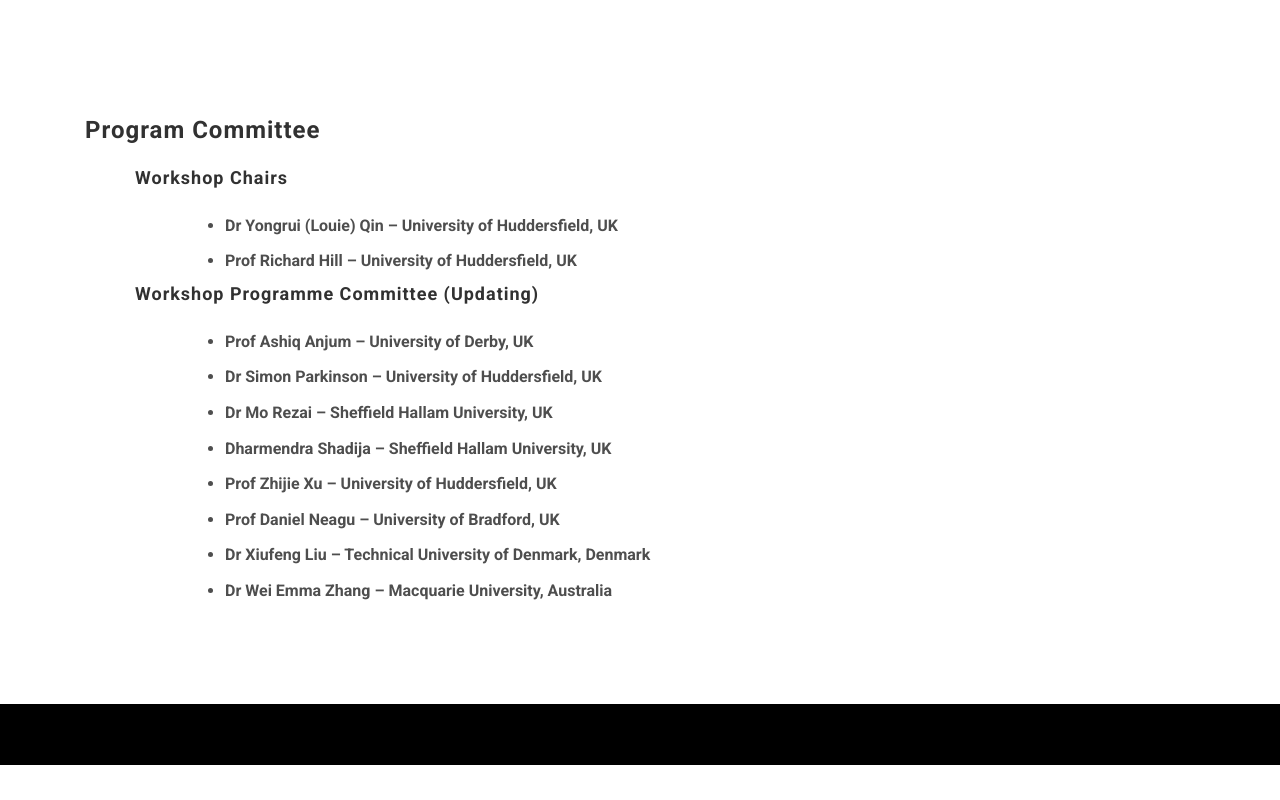
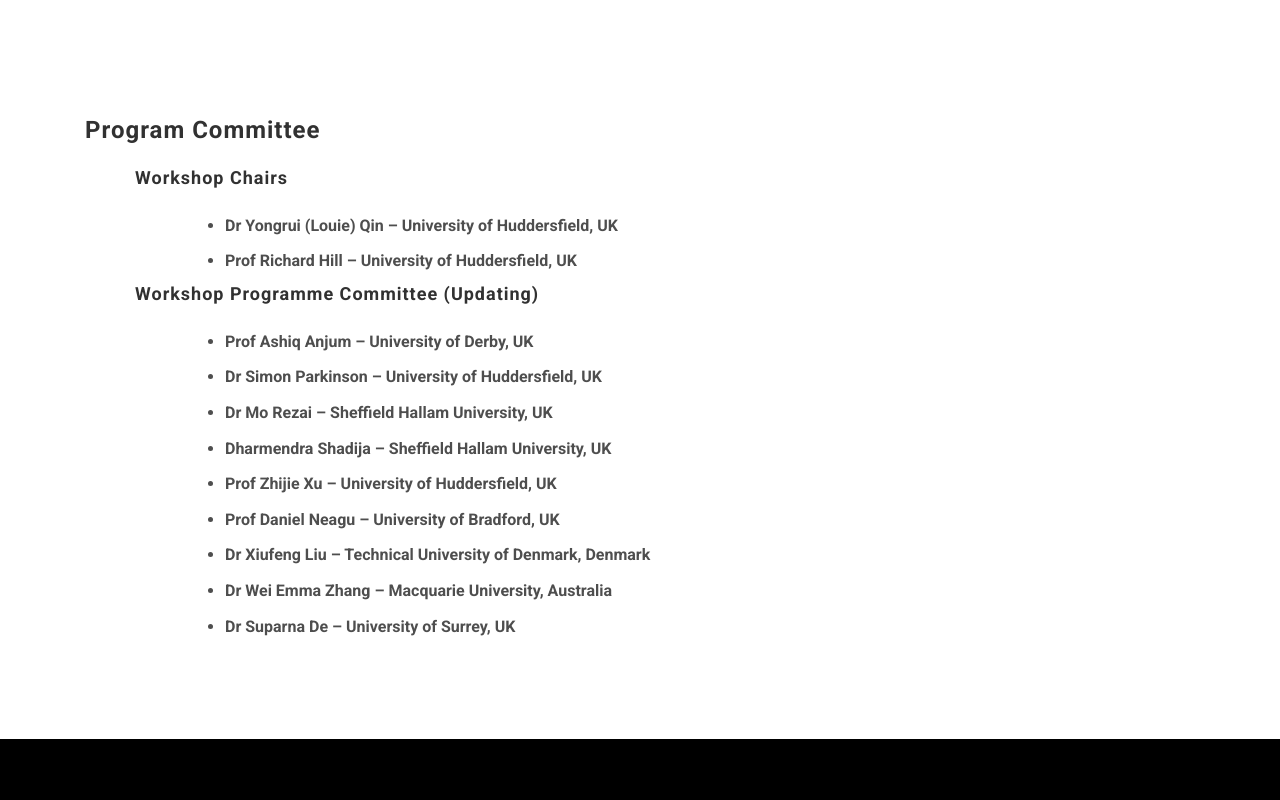
Before and after one commit to hud-cs-research/uciot2017, a website: page index.html in a window 1280 px wide. Shown: the part 2734-3534 px from the top of the page. Before the commit the page ends 3499 px from the top, so only its background shows below. Drawn offline with Linux system fonts and the light colour scheme; files whose address does not match are found by name.

Commit message:
added pc member

```diff
--- a/index.html
+++ b/index.html
@@ -205,6 +205,7 @@
                         <li>Prof Daniel Neagu – University of Bradford, UK</li>
                         <li>Dr Xiufeng Liu – Technical University of Denmark, Denmark</li>
                         <li>Dr Wei Emma Zhang – Macquarie University, Australia</li>
+                        <li>Dr Suparna De – University of Surrey, UK </li>
                     </ul>
                     </div>
 						</div>
```
